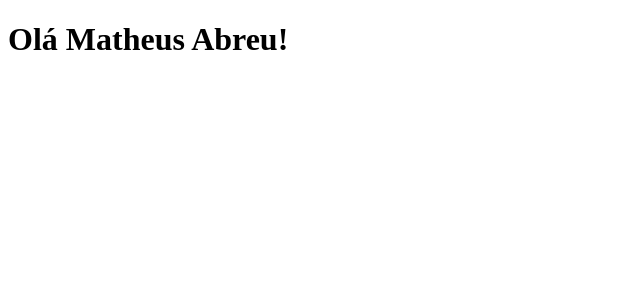
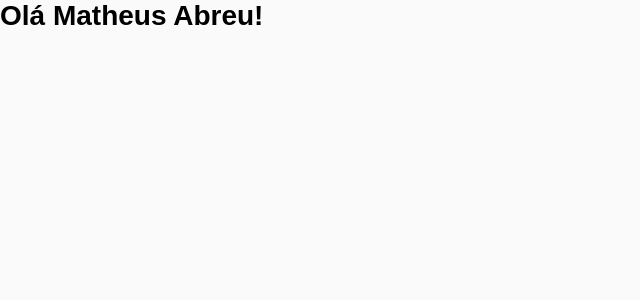
Before and after one commit to matheusabr/rs-pj1-frontend, a React (Create React App) app: page / in a window 1280 px wide. Shown: the top 300 px of the page, without its empty margins (0-640 px from the left). Built offline with nearby package versions, Linux system fonts and the light colour scheme.

Commit message:
task: define global css

```diff
--- /dev/null
+++ b/src/global.css
@@ -0,0 +1,12 @@
+* {
+  margin: 0;
+  padding: 0;
+  outline: 0;
+  box-sizing: border-box;
+}
+
+body {
+  background: #fafafa;
+  font: 14px Arial, Helvetica, sans-serif;
+  -webkit-font-smoothing: antialiased !important;
+}
--- a/src/index.js
+++ b/src/index.js
@@ -2,6 +2,8 @@ import React from 'react'
 import ReactDOM from 'react-dom'
 import App from './App'
 import * as serviceWorker from './serviceWorker'
+
+import './global.css'
 
 ReactDOM.render(<App />, document.getElementById('root'))
 
```
